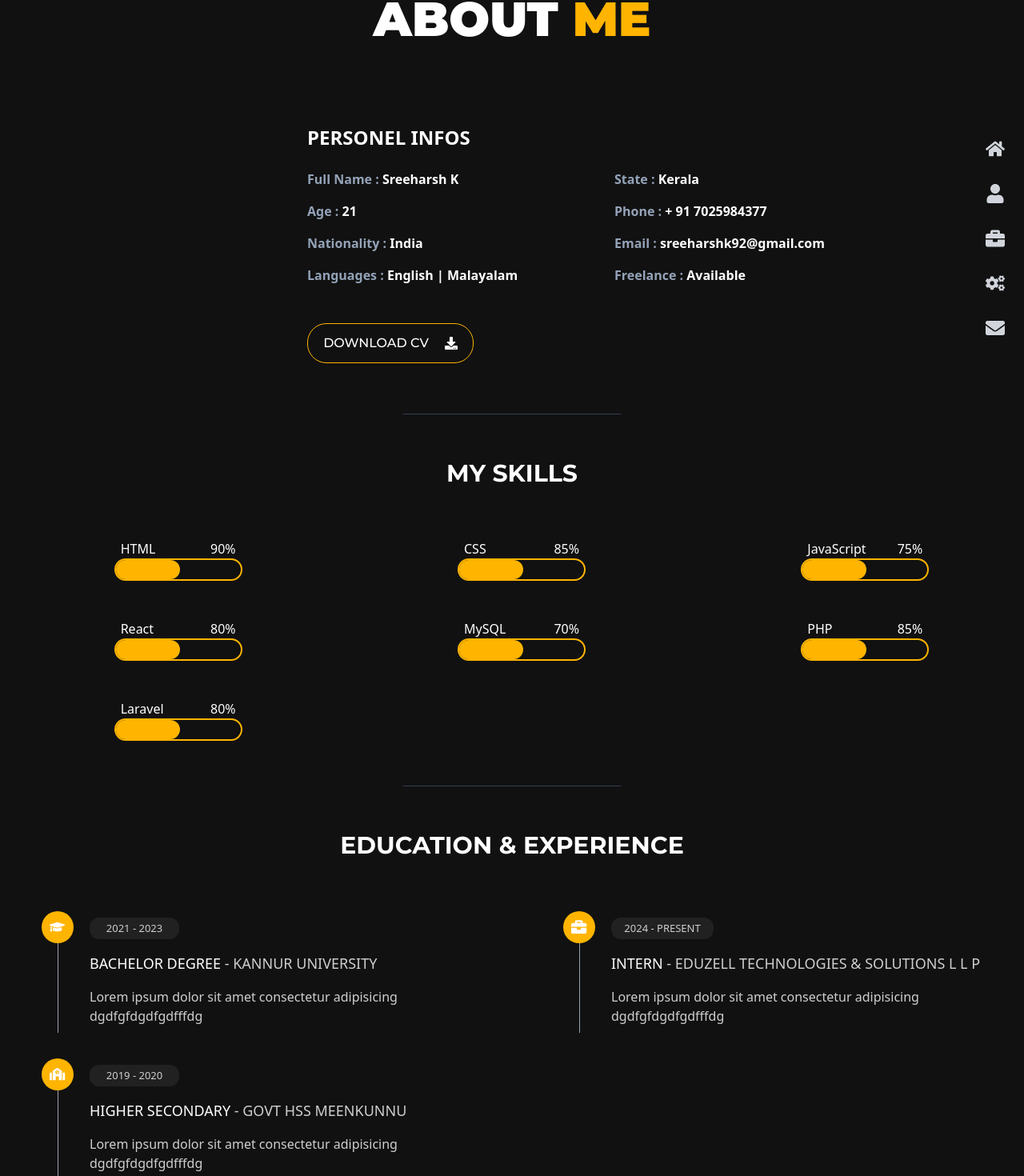
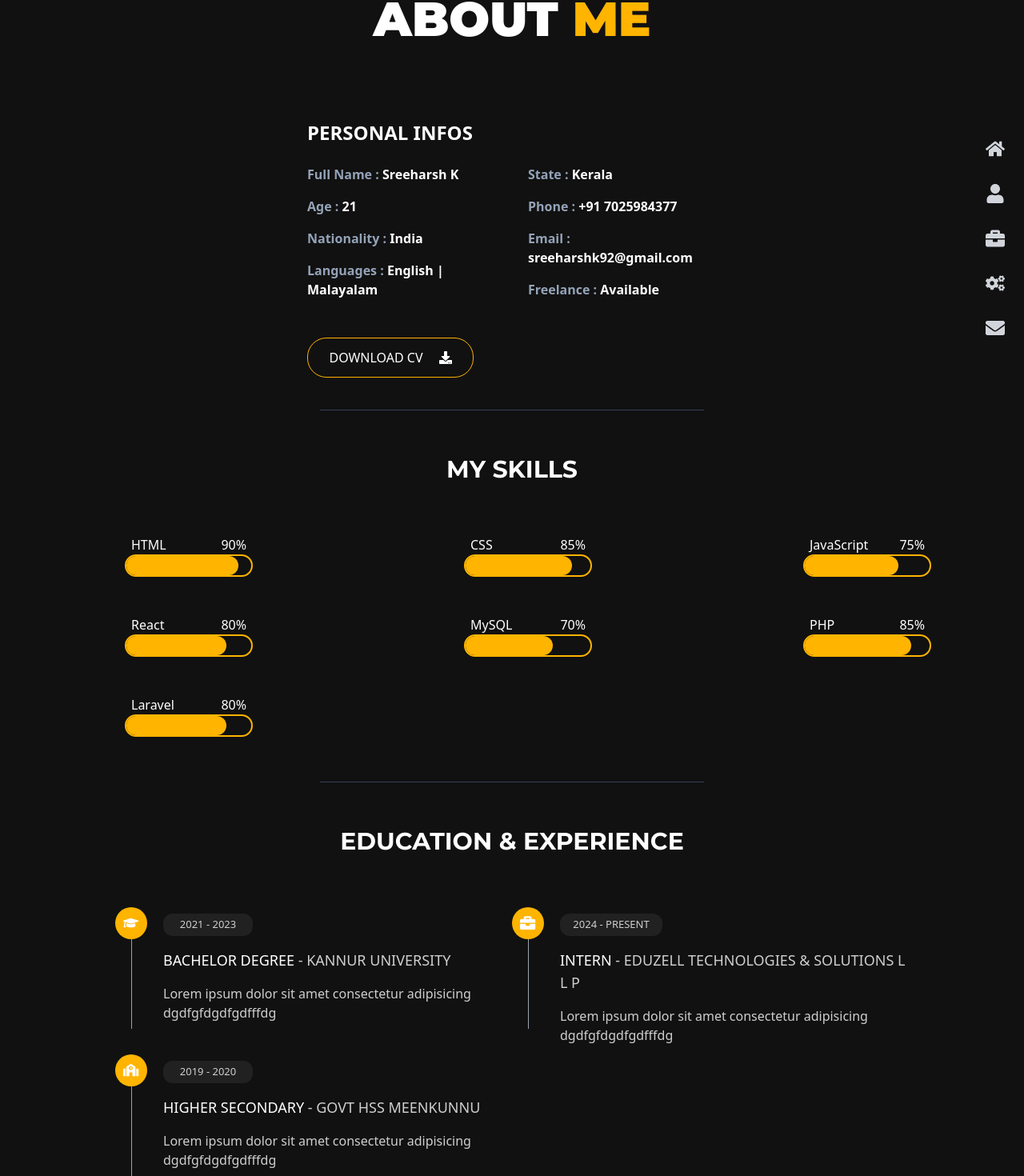
Before and after one commit to sreeharshk92/Portfolio, a React (Create React App) app: page /About in a window 1280 px wide. Shown: the part 102-1572 px from the top of the page at 80% size. Built offline with nearby package versions, Linux system fonts and the light colour scheme.

Commit message:
responsive

```diff
--- a/src/Components/About.css
+++ b/src/Components/About.css
@@ -15,11 +15,7 @@
     font-weight:500;
 }
 
-.education-container{
-    display: flex;
-    justify-content: center;
-    gap: 12rem;
-}
+
 
 .yellowCircle{
     display: flex;
--- a/src/Components/About.jsx
+++ b/src/Components/About.jsx
@@ -19,61 +19,53 @@ const About = () => {
 
   return (
     <section id="about" className="py-[6rem] bg-customColor  text-white">
-      <div className='lg:px-96 md:px-96 px-10 flex flex-col justify-center'>
-
-        <h2 style={{ fontFamily: 'Montserrat,sans-serif', fontWeight: '900' }} className="text-6xl text-center font-bold mb-[6.4rem]">ABOUT <span className='text-yellowColor'>ME</span></h2>
-        <h3 className="text-2xl font-bold mb-6 text-start">PERSONEL INFOS</h3>
-        <div className="mx-auto grid grid-cols-1 md:grid-cols-2 lg:grid-cols-2 gap-[16rem] text-start">
-          <div className='font-semibold w-72'>
+       <div className='lg:px-96 md:px-32 px-10 flex flex-col justify-center'>
+        <h2 className="text-3xl sm:text-4xl md:text-5xl lg:text-6xl text-center font-bold mb-24" style={{ fontFamily: 'Montserrat,sans-serif', fontWeight: '900' }}>
+          ABOUT <span className='text-yellowColor'>ME</span>
+        </h2>
+        <h3 className="text-2xl font-bold mb-6 text-start">PERSONAL INFOS</h3>
+        <div className="grid grid-cols-1 md:grid-cols-2 gap-10 text-start">
+          <div className='font-semibold'>
             <p className="mb-4"><span className=" text-slate-400">Full Name : </span>Sreeharsh K</p>
             <p className="mb-4"><span className=" text-slate-400">Age : </span>21</p>
             <p className="mb-4"><span className=" text-slate-400">Nationality : </span>India</p>
             <p className="mb-4"><span className=" text-slate-400">Languages : </span>English | Malayalam</p>
           </div>
-
-          <div className='font-semibold w-72'>
+          <div className='font-semibold'>
             <p className="mb-4"><span className=" text-slate-400">State : </span>Kerala</p>
-            <p className="mb-4"><span className=" text-slate-400">Phone : </span>+ 91 7025984377</p>
+            <p className="mb-4"><span className=" text-slate-400">Phone : </span>+91 7025984377</p>
             <p className="mb-4"><span className=" text-slate-400">Email : </span>sreeharshk92@gmail.com</p>
             <p className="mb-4"><span className=" text-slate-400">Freelance : </span>Available</p>
           </div>
-
         </div>
-        <button style={{ fontFamily: 'Montserrat,sans-serif', fontWeight: '500' }}
-          className='flex items-center justify-center border border-yellowColor rounded-3xl py-3 w-[13rem] mt-8 mb-[3.9rem] hover:bg-yellowColor hover:transition duration-500 ease-linear'>
-          DOWNLOAD CV <FaDownload className='ml-5' /></button>
+        <button className='flex items-center justify-center border border-yellowColor rounded-3xl py-3 w-[15rem] md:w-[13rem]  mt-8 mb-10 hover:bg-yellowColor hover:transition duration-500 ease-linear'>
+          DOWNLOAD CV <FaDownload className='ml-5' />
+        </button>
       </div>
 
+      <hr className="mx-auto md:w-[50%] lg:w-[30rem]  w-[18rem] border-slate-700 mb-14" />
+      <h3 className="lg:text-3xl md:text-2xl text-xl  px-10 text-center  font-bold mb-16" style={{ fontFamily: 'Montserrat,sans-serif', fontWeight: '700' }}>MY SKILLS</h3>
 
-      <hr className="mx-[31.5rem] border-slate-700 mb-14" />
-      <h3 style={{ fontFamily: 'Montserrat,sans-serif', fontWeight: '700' }} className="text-3xl text-center font-bold mb-16">MY SKILLS</h3>
-
-      <div className="container mx-auto grid grid-cols-1 sm:grid-cols-2 md:grid-cols-3 gap-8 px-6 s">
-
-        {
-          skills.map((skill) => (
+      <div className="container mx-auto grid grid-cols-1  sm:grid-cols-2 md:grid-cols-3 gap-8 px-10">
+        {skills.map((skill) => (
           <div key={skill.name} className="flex flex-col items-center ">
             <div className="mb-4">
-
               <section className='flex justify-between px-2'>
                 <p>{skill.name}</p>
                 <p>{skill.percentage}%</p>
               </section>
-
-
-                <div className=" w-[10rem] rounded-full border-2 border-yellowColor flex">
-                  <div className='w-[5rem] bg-yellowColor h-6 rounded-full '></div>
+              <div className="w-[10rem] rounded-full border-2 border-yellowColor flex">
+                <div className='h-6 rounded-full bg-yellowColor' style={{ width: `${skill.percentage}%` }}></div>
               </div>
             </div>
           </div>
         ))}
       </div>
+      <section className='py-10'>
+      <hr className="mx-auto md:w-[50%] lg:w-[30rem] w-[18rem] border-slate-700 mb-14" />
+        <h3 style={{ fontFamily: 'Montserrat,sans-serif', fontWeight: '700' }} className="lg:text-3xl md:text-2xl text-xl font-bold text-center mb-16">EDUCATION & EXPERIENCE</h3>
 
-      <section className='py-10'>
-        <hr className="mx-[31.5rem] border-slate-700 mb-14" />
-        <h3 style={{ fontFamily: 'Montserrat,sans-serif', fontWeight: '700' }} className="text-3xl font-bold text-center mb-16">EDUCATION & EXPERIENCE</h3>
-
-        <main className='education-container grid grid-cols-2 md:grid-cols-1 md:gap-3 md:px-10 lg:grid-cols-2'>
+        <main className='education-container grid lg:grid-cols-2 md:grid-cols-1 md:px-10 lg:px-36 px-10 mx-auto lg:gap-0 md:gap-0 gap-14  grid-cols-1'>
 
 
           <section className='flex flex-col gap-8'>
--- a/src/Components/Portfolio.jsx
+++ b/src/Components/Portfolio.jsx
@@ -1,5 +1,4 @@
 import React from 'react';
-// import cloneimg from './cloneimg.png'
 import { FaGithub, FaExternalLinkAlt } from 'react-icons/fa';
 
 const Portfolio = () => {
@@ -10,30 +9,45 @@ const Portfolio = () => {
     { id: 4, name: 'REACT', imgname: 'cloneimg.png' },
     { id: 5, name: 'SPOTIFY CLONE', imgname: 'cloneimg.png' },
     { id: 6, name: 'CLONE', imgname: 'cloneimg.png' }
-  ]
+  ];
+
   return (
-    <section className='bg-customColor min-h-screen text-white px-[13rem]'>
-      <div className='py-[6rem] text-center items-center '>
-        <h2 style={{ fontFamily: 'Montserrat,sans-serif', fontWeight: '900' }} className="text-6xl font-bold">
+    <section className='bg-customColor min-h-screen text-white '>
+      <div className='py-[6rem] text-center items-center'>
+        <h2
+          style={{ fontFamily: 'Montserrat,sans-serif', fontWeight: '900' }}
+          className="text-3xl sm:text-4xl md:text-5xl lg:text-6xl font-bold"
+        >
           <span className='text-yellowColor'>MY</span> PORTFOLIO
         </h2>
       </div>
-      <section class="mx-auto py-12 px-[6rem]">
-        <div class="grid grid-cols-1 md:grid-cols-2 lg:grid-cols-3 gap-6">
-          {
-            works.map((item) =>
-              <div key={item.id} class="border border-md rounded-lg p-6">
-                <img class="w-full object-cover rounded-t-md hover:transition duration-700 ease-in-out hover:scale-110" src={`/${item.imgname}`} alt="image" />
-                <h3 class="text-xl text-center py-4 font-semibold">{item.name}</h3>
-                <div className='flex justify-between'>
-                  <a href='' className='border rounded-md flex items-center justify-center border-yellowColor px-4 py-2 hover:bg-yellowColor hover:transition duration-500 ease-linear'><FaGithub className='mr-2'/>GitHub</a>
-                  <a hre='' className='border rounded-md flex items-center justify-center border-yellowColor px-4 py-2 hover:bg-yellowColor hover:transition duration-500 ease-linear'><FaExternalLinkAlt className='mr-2' />DEMO</a>
-                </div>
+      <section className="mx-auto lg:py-5 md:py-5 px-10 md:px-[10rem]">
+        <div className="grid grid-cols-1 sm:grid-cols-2 lg:grid-cols-3 md:gap-x-24 md:gap-y-9 lg:gap-x-10  lg:gap-y-10 place-items-center  ">
 
 
+
+
+
+          {
+            works.map((item) => (
+              <div key={item.id} className="border border-md rounded-lg p-6 md:w-[15rem] lg:w-[20rem] w-[17rem] ">
+                <img className="w-full object-cover rounded-t-md hover:transition duration-700 ease-in-out hover:scale-110" src={`/${item.imgname}`} alt="Portfolio item"/>
+                <h3 className="text-lg sm:text-xl text-center py-4 font-semibold">{item.name}</h3>
+                <div className='flex flex-col gap-3 justify-between mt-4  '>
+                  <a href='' className='w-full md:w-auto border rounded-md flex gap-2  items-center justify-center border-yellowColor px-4 py-2 hover:bg-yellowColor hover:transition duration-500 ease-linear' >
+                    <FaGithub  />GitHub
+                  </a>
+                  <a
+                    href=''
+                    className='w-full md:w-auto border rounded-md flex gap-2 items-center justify-center border-yellowColor px-4 py-2 hover:bg-yellowColor hover:transition duration-500 ease-linear'
+                  >
+                    <FaExternalLinkAlt />DEMO
+                  </a>
+                </div>
               </div>
-            )
+            ))
           }
+
         </div>
       </section>
     </section>
--- a/src/Components/Services.jsx
+++ b/src/Components/Services.jsx
@@ -12,18 +12,18 @@ const Services = () => {
   ];
 
   return (
-    <section className='bg-customColor min-h-screen text-white px-[13rem]'>
+    <section className='bg-customColor min-h-screen text-white px-4 sm:px-8 md:px-[8rem] lg:px-[13rem]'>
       <div className='py-[6rem] text-center'>
-        <h2 style={{ fontFamily: 'Montserrat,sans-serif', fontWeight: '900' }} className="text-6xl font-bold">
+        <h2 className="text-3xl sm:text-4xl md:text-5xl lg:text-6xl font-bold" style={{ fontFamily: 'Montserrat,sans-serif', fontWeight: '900' }}>
           <span className='text-yellowColor'>MY</span> SERVICES
         </h2>
       </div>
       <div className="grid grid-cols-1 md:grid-cols-2 lg:grid-cols-3 gap-6 py-12">
         {services.map(service => (
-          <div key={service.id} className="flex flex-col border items-center border-md rounded-lg p-6 text-center" style={{ boxShadow: '0 0 .5rem yellowColor', outline: '2px solid yellowColor' }}>
-            <div className="text-5xl text-center text-yellowColor mb-4">{service.icon}</div>
-            <h3 className="text-xl font-semibold">{service.name}</h3>
-            <p className="mt-2">{service.description}</p>
+          <div key={service.id} className="flex flex-col border items-center border-md rounded-lg p-6 text-center bg-gray-800" style={{ boxShadow: '0 0 .5rem yellowColor', outline: '2px solid yellowColor' }}>
+            <div className="text-5xl text-yellowColor mb-4">{service.icon}</div>
+            <h3 className="text-lg sm:text-xl font-semibold">{service.name}</h3>
+            <p className="mt-2 text-sm sm:text-base">{service.description}</p>
           </div>
         ))}
       </div>
--- a/tailwind.config.js
+++ b/tailwind.config.js
@@ -9,6 +9,9 @@ module.exports = {
         inputColor:'#252525',
         inputTextColor:'#757575'
       },
+      screens:{
+        sml:'440px',
+      },
     },
   },
   plugins: [],
```
Lines whose indentation alone changed are shown as unchanged.
